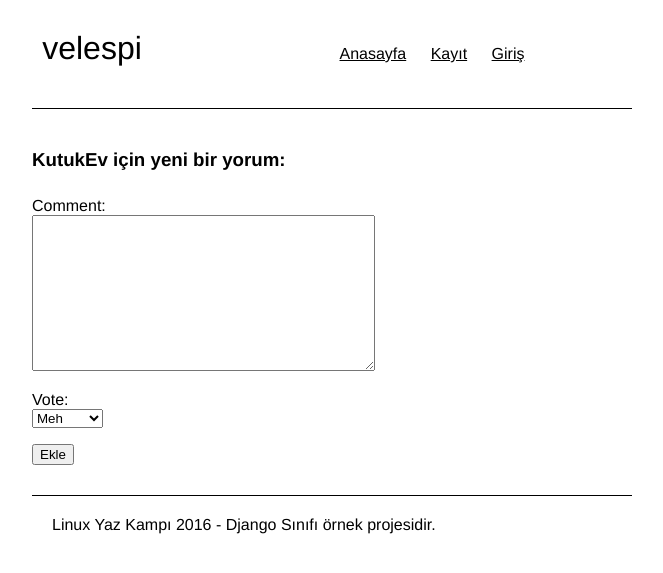
After one commit to aysedilekk/django_velespi, a Django app: page /places/1/new-review in a window 1280 px wide. The commit adds this page. Shown: the top 573 px of the page, without its empty margins (308-971 px from the left). Run offline with Django 3.2, Linux system fonts and the light colour scheme; data comes from the database, SQL or seed files in the repository; both versions use the stored data as it was after the commit; some libraries are stand-ins or nearby versions.

Commit message:
yorum yapma kısmı eklendi

```diff
--- a/places/forms.py
+++ b/places/forms.py
@@ -2,7 +2,7 @@ from django.forms import (
 	ModelForm, HiddenInput, ValidationError
 )
 
-from places.models import Place, Media
+from places.models import Place, Media, Review
 
 class PlaceCreationForm(ModelForm):
 	class Meta:
@@ -43,3 +43,13 @@ class MediaCreationForm(ModelForm):
 	class Meta:
 		model = Media
 		fields = ('image', )
+
+
+
+
+class ReviewCreationForm(ModelForm):
+
+	class Meta:
+
+		model = Review
+		fields = ( 'comment', 'vote',)
--- a/places/models.py
+++ b/places/models.py
@@ -49,7 +49,16 @@ class Review(models.Model):
     user = models.ForeignKey(settings.AUTH_USER_MODEL)
     place = models.ForeignKey(Place)
     comment = models.TextField(null=True, blank=True)
-    vote = models.IntegerField(default=3)
+    vote = models.IntegerField(
+        default=3,
+        choices=(
+            (1, 'Berbat'),
+            (2, 'Kötü'),
+            (3, 'Meh'),
+            (4, 'Uh'),
+            (5, 'Yıkılıyor'),
+        )
+    )
 
     def __str__(self):
         return smart_text(self.comment)
--- a/places/views.py
+++ b/places/views.py
@@ -2,7 +2,7 @@ from django.shortcuts import render, get_object_or_404, redirect
 from django.contrib import messages
 
 from places.models import Place
-from places.forms import PlaceCreationForm, MediaCreationForm
+from places.forms import PlaceCreationForm, MediaCreationForm, ReviewCreationForm
 
 
 def index(request):
@@ -65,3 +65,25 @@ def new_media(request, place_id):
             'form': form,
         }
     )
+
+
+
+def new_review(request, place_id):
+    place = get_object_or_404(Place, id=place_id)
+    form = ReviewCreationForm()
+
+    if request.method == "POST":
+        form = ReviewCreationForm(request.POST, request.FILES)
+        if form.is_valid():
+            form.instance.place = place
+            form.save()
+            return redirect(place.get_absolute_url())
+
+    return render(
+        request,
+        'new_review.html',
+        {
+            'place': place,
+            'form': form,
+        }
+    )
--- a/templates/base.html
+++ b/templates/base.html
@@ -36,7 +36,7 @@
 		{% endblock %}
 	</div>
 	<footer class="footer">
-		2016 - Django örnek projesidir.
+		Linux Yaz Kampı 2016 - Django Sınıfı örnek projesidir.
 	</footer>
 </div>
 
--- /dev/null
+++ b/templates/new_review.html
@@ -0,0 +1,11 @@
+{% extends "base.html" %}
+
+{% block content %}
+<h3>{{ place }} için yeni bir yorum:</h3>
+
+<form action="" method="post" >
+	{% csrf_token %}
+	{{ form.as_p }}
+	<input type="submit" value="Ekle" />
+</form>
+{% endblock %}
--- a/velespi/urls.py
+++ b/velespi/urls.py
@@ -17,7 +17,7 @@ from django.conf.urls import url
 from django.contrib import admin
 from django.conf import settings
 from django.views.static import serve
-from places.views import index, detail, new_place, new_media
+from places.views import index, detail, new_place, new_media, new_review
 from profiles.views import register, login, logout
 
 urlpatterns = [
@@ -28,6 +28,7 @@ urlpatterns = [
     url(r'^logout$', logout, name="logout"),
     url(r'^places/(?P<id>\d+)$', detail, name='place_detail'),
     url(r'^places/(?P<place_id>\d+)/new-media$', new_media, name='new_media'),
+    url(r'^places/(?P<place_id>\d+)/new-review$', new_review, name='new_review'),
     url(r'^new-place$', new_place, name="new_place"),
 ]
 
```
Also changed, not shown: templates/place.html (+6 -1 lines), README.md, db.sqlite3.
